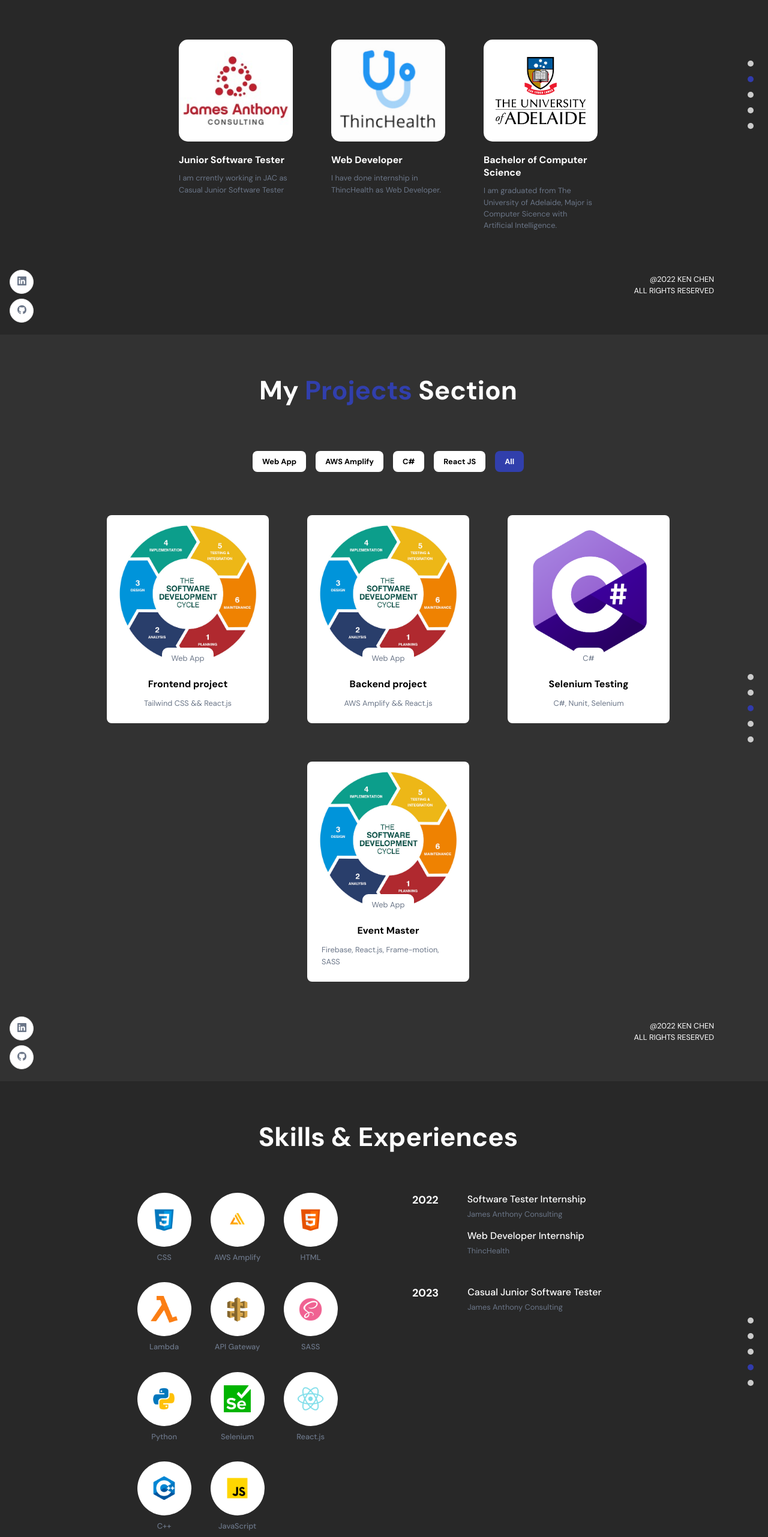
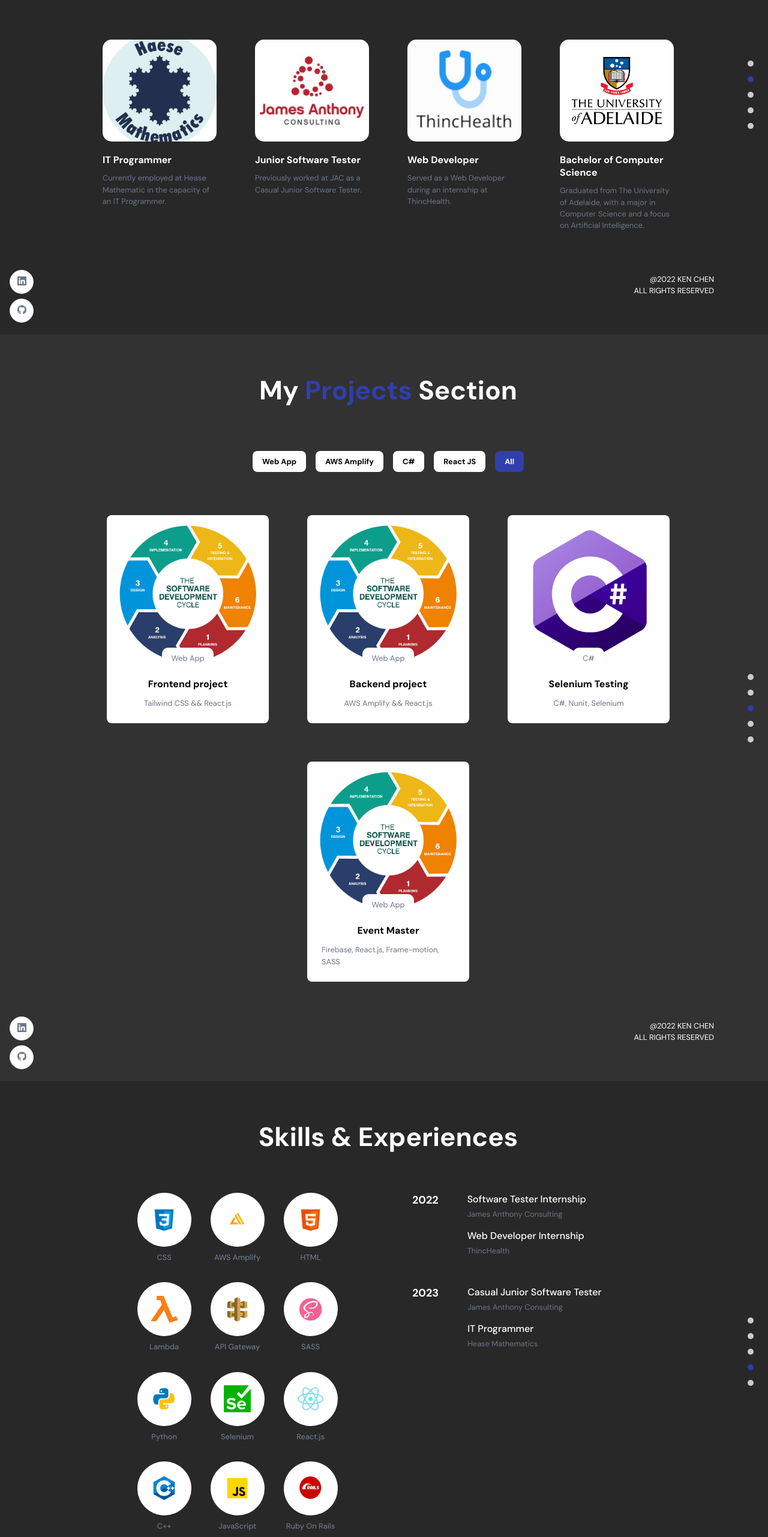
Before and after one commit to kenDebugger/my_web_portfolio, a React (Create React App) app: page / in a window 1280 px wide. Shown: the part 1042-3605 px from the top of the page at 60% size. Built offline with nearby package versions, Linux system fonts and the light colour scheme.

Commit message:
Update About and Skills

```diff
--- a/src/constants/images.js
+++ b/src/constants/images.js
@@ -17,6 +17,7 @@ import redux from "../assets/redux.png";
 import sass from "../assets/sass.png";
 import typescript from "../assets/typescript.png";
 import vue from "../assets/vue.png";
+import ruby_on_rails from "../assets/ruby_on_rails.png";
 
 import about01 from "../assets/about01.png";
 import about02 from "../assets/about02.png";
@@ -39,6 +40,7 @@ import browserStack from "../assets/browserstack.png";
 import slack from "../assets/slack.png";
 import aws_amplify from "../assets/aws_amplify.png";
 import JAC from "../assets/JAC.png";
+import HeaseMathematic from "../assets/haese_mathematic.png";
 import thinchealth from "../assets/thinchealth.png";
 import UoA from "../assets/UoA.png";
 import SDLC from "../assets/SDLC.png";
@@ -99,4 +101,6 @@ export default {
   AI,
   ML,
   CV,
+  HeaseMathematic,
+  ruby_on_rails,
 };
--- a/src/container/About/About.jsx
+++ b/src/container/About/About.jsx
@@ -8,20 +8,26 @@ import { AppWrap, MotionWrap } from "../../wrapper";
 // Enter Data ------ This kind of data can be store in DynamoDB later
 const abouts = [
   {
+    title: "IT Programmer",
+    description:
+      "Currently employed at Hease Mathematic in the capacity of an IT Programmer.",
+    imgUrl: images.HeaseMathematic,
+  },
+  {
     title: "Junior Software Tester",
-    description:
-      "I am crrently working in JAC as Casual Junior Software Tester",
+    description: "Previously worked at JAC as a Casual Junior Software Tester.",
     imgUrl: images.JAC,
   },
   {
     title: "Web Developer",
-    description: "I have done internship in ThincHealth as Web Developer.",
+    description:
+      "Served as a Web Developer during an internship at ThincHealth.",
     imgUrl: images.thinchealth,
   },
   {
     title: "Bachelor of Computer Science",
     description:
-      "I am graduated from The University of Adelaide, Major is Computer Sicence with Artificial Intelligence.",
+      "Graduated from The University of Adelaide, with a major in Computer Science and a focus on Artificial Intelligence.",
     imgUrl: images.UoA,
   },
 ];
--- a/src/container/Skills/Skills.jsx
+++ b/src/container/Skills/Skills.jsx
@@ -61,6 +61,11 @@ const test_data_skills = [
     bgColor: "white",
     icon: images.javascript,
   },
+  {
+    name: "Ruby On Rails",
+    bgColor: "white",
+    icon: images.ruby_on_rails,
+  },
 ];
 
 const test_data_experience = [
@@ -86,6 +91,11 @@ const test_data_experience = [
         name: "Casual Junior Software Tester",
         company: "James Anthony Consulting",
         desc: "Used C# & Selenium to write the automatic testing script for specific project.",
+      },
+      {
+        name: "IT Programmer",
+        company: "Hease Mathematics",
+        desc: "....",
       },
     ],
   },
```
Also changed, not shown: src/assets/haese_mathematic.png (added), src/assets/ruby_on_rails.png (added).
